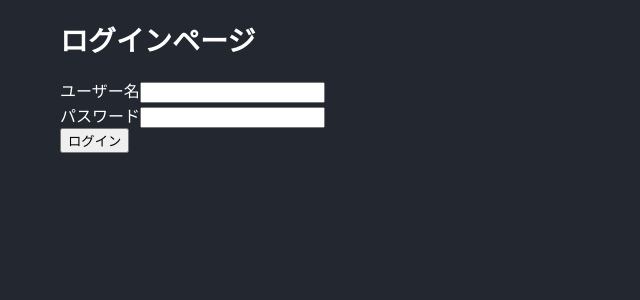
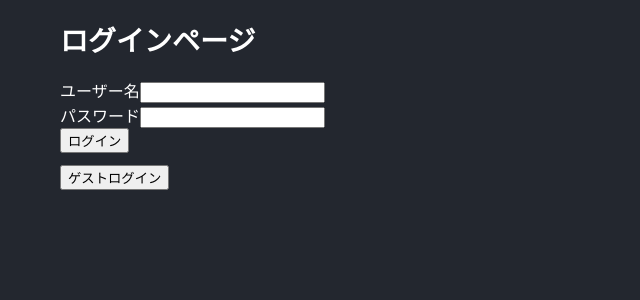
Before and after one commit to aoi-netai/GitHubPagesTest, a React (Vite) app: page / in a window 1280 px wide. Shown: the top 300 px of the page, without its empty margins (0-640 px from the left). Built offline with nearby package versions, Linux system fonts and the light colour scheme.

Commit message:
ゲストログイン機能のテスト

```diff
--- a/src/Documents/assets/ComplateButton.tsx
+++ b/src/Documents/assets/ComplateButton.tsx
@@ -1,3 +1,8 @@
+// src/Documents/assets/ComplateButton.tsx
+// 各ページの終了ボタンのコンポーネント
+// GASなどへの通信もここで実装する
+// ログインしていない場合は、ボタンを押せないようにする
+
 import styles from './ComplateButton.module.css';
 
 export default function PageButton({currentPage }: {currentPage: string }) {
@@ -9,13 +14,29 @@ export default function PageButton({currentPage }: {currentPage: string }) {
         alert(message);
     }
 
+    // ログインしていない場合
+    if(localStorage.getItem('isLoggedIn') !== 'true') {
+
         return (
 
+            <div>
+
+            </div>
+        );
+
+    }
+    // ログインしている場合
+    else{
+
+        return (
             <div>
                 <br />
                 <button className={styles.button} onClick={handleClick}>
                     Page{currentPage}の終了報告を送信
                 </button>
+
             </div>
         )
+
     }
+}
--- a/src/LoginPage.tsx
+++ b/src/LoginPage.tsx
@@ -25,6 +25,7 @@ export default function LoginPage() {
 
     // ログインボタンが押された時の処理
     function handleLogin(e: FormEvent) {
+
         e.preventDefault();
 
         // ここにログイン判定を入れる
@@ -41,6 +42,14 @@ export default function LoginPage() {
 
             alert('ログインに失敗しました');
         }
+    }
+
+    // ゲストログイン処理を分離
+    function handleGuestLogin() {
+
+        localStorage.setItem('isLoggedIn', 'false');
+
+        navigate('/home');
     }
 
     return(
@@ -75,7 +84,19 @@ export default function LoginPage() {
                 </div>
 
                 <button type="submit" style={{ color: 'black' }}>ログイン</button>
+
             </form>
+
+                {/* Guest login: immediately navigate to /home and mark as logged in */}
+                <div style={{ marginTop: 12 }}>
+                    <button
+                        type="button"
+                        onClick={handleGuestLogin}
+                        style={{ color: 'black' }}
+                    >
+                        ゲストログイン
+                    </button>
+                </div>
         </div>
     )
 }
```
Lines whose indentation alone changed are shown as unchanged.
